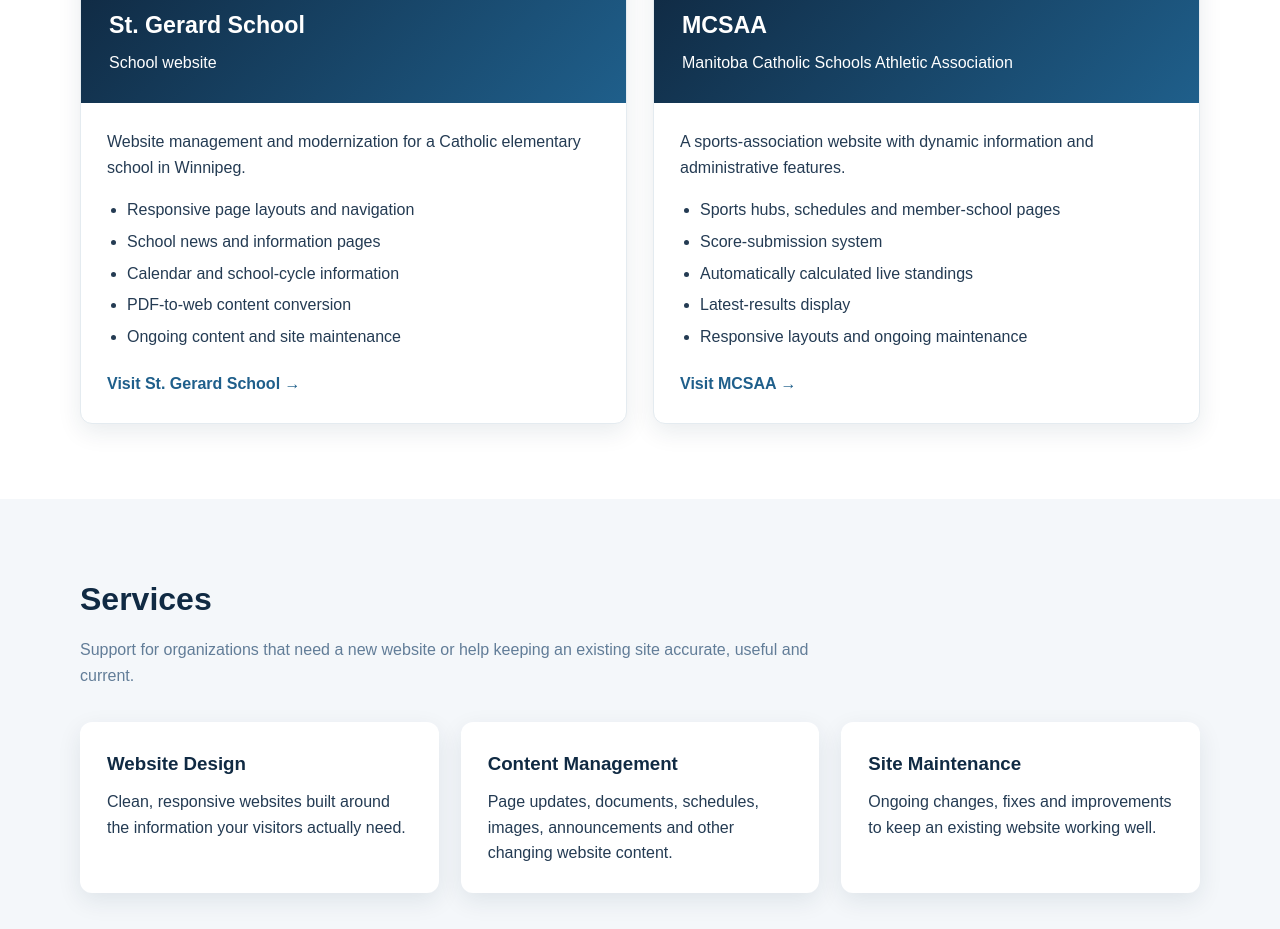
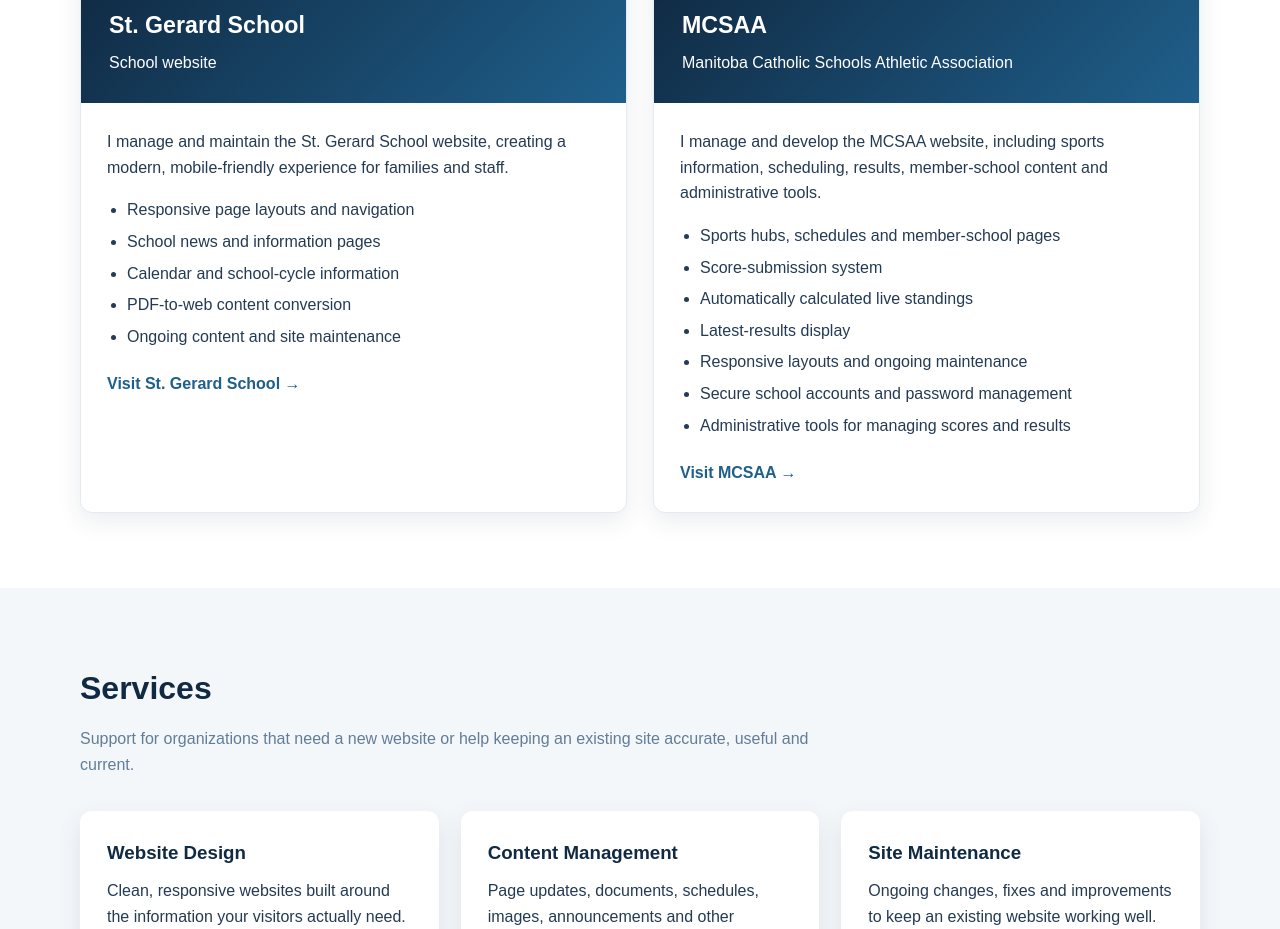
Before and after one commit to dkolowca/dk-web-designs, a plain HTML site: page index.html in a window 1280 px wide. Shown: the part 1640-2569 px from the top of the page. Drawn offline with Linux system fonts and the light colour scheme.

Commit message:
Update index.html

```diff
--- a/index.html
+++ b/index.html
@@ -154,12 +154,13 @@
           <p>School website</p>
         </div>
         <div class="project-body">
-          <p>Website management and modernization for a Catholic elementary school in Winnipeg.</p>
+          <p>I manage and maintain the St. Gerard School website, creating a modern, mobile-friendly experience for families and staff.</p>
           <ul>
             <li>Responsive page layouts and navigation</li>
             <li>School news and information pages</li>
             <li>Calendar and school-cycle information</li>
             <li>PDF-to-web content conversion</li>
+
             <li>Ongoing content and site maintenance</li>
           </ul>
           <a class="project-link" href="https://www.stgerardschool.net/" target="_blank" rel="noopener">Visit St. Gerard School →</a>
@@ -173,14 +174,16 @@
           <p>Manitoba Catholic Schools Athletic Association</p>
         </div>
         <div class="project-body">
-          <p>A sports-association website with dynamic information and administrative features.</p>
+          <p>I manage and develop the MCSAA website, including sports information, scheduling, results, member-school content and administrative tools.</p>
           <ul>
             <li>Sports hubs, schedules and member-school pages</li>
             <li>Score-submission system</li>
             <li>Automatically calculated live standings</li>
             <li>Latest-results display</li>
             <li>Responsive layouts and ongoing maintenance</li>
-          </ul>
+         <li>Secure school accounts and password management</li>
+<li>Administrative tools for managing scores and results</li>
+</ul>
           <a class="project-link" href="https://www.mcsaa.ca/" target="_blank" rel="noopener">Visit MCSAA →</a>
         </div>
       </article>
```
